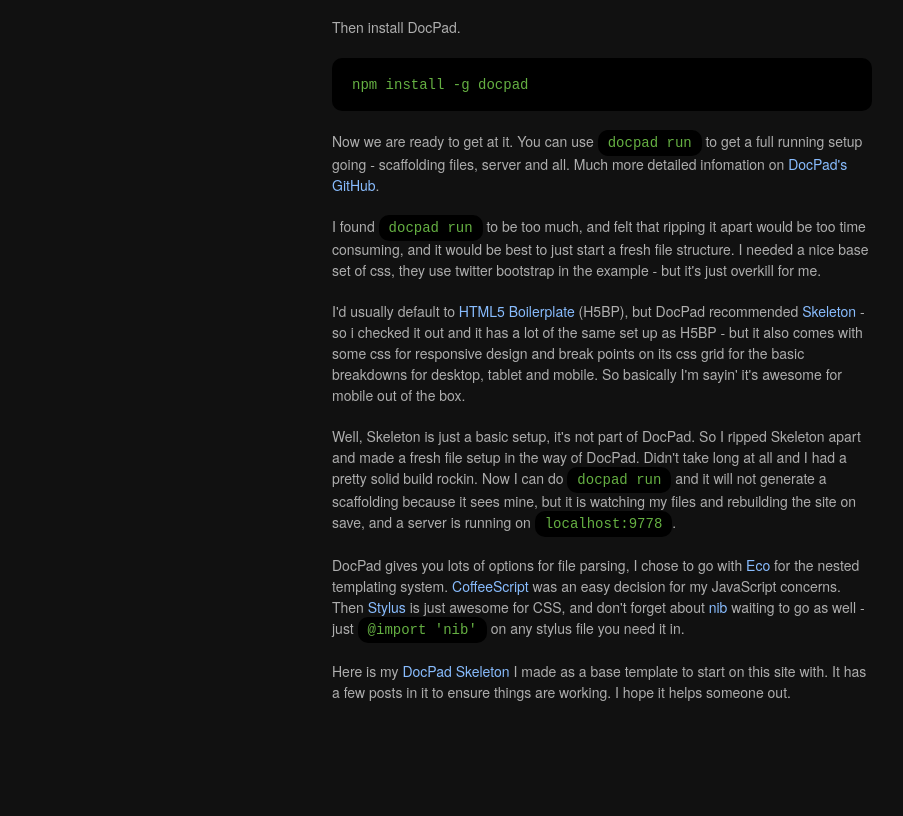
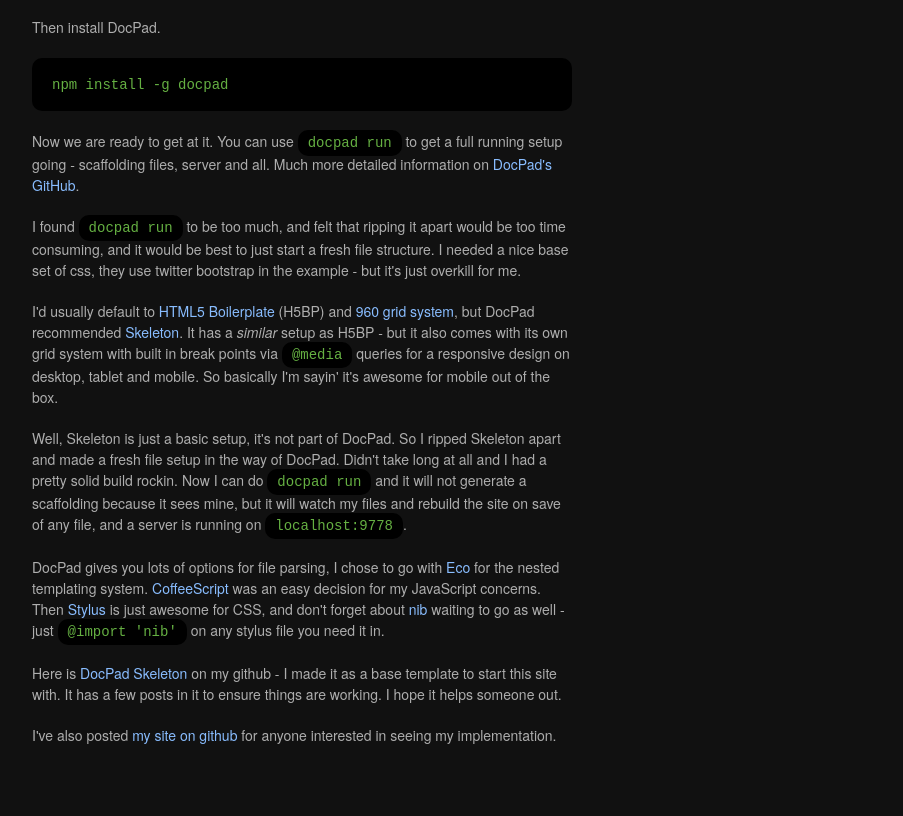
Before and after one commit to ckihneman/chriskihneman.com, a plain HTML site: page out/posts/2012/my-new-site-on-docpad.html in a window 1280 px wide. Shown: the part 621-1437 px from the top of the page, without its empty margins (158-1061 px from the left). Before the commit the page ends 1394 px from the top, so only its background shows below. Drawn offline with Linux system fonts and the light colour scheme.

Commit message:
small content edits

```diff
--- a/out/posts/2012/my-new-site-on-docpad.html
+++ b/out/posts/2012/my-new-site-on-docpad.html
@@ -74,7 +74,7 @@
 
             </div>
         </aside>
-        <section id="mainContent" class="ten columns offset-by-five">
+        <section id="mainContent" class="ten columns">
 
 
 <article>
@@ -101,17 +101,19 @@
 <pre><code>npm install -g docpad
 </code></pre>
 
-<p>Now we are ready to get at it. You can use <code>docpad run</code> to get a full running setup going - scaffolding files, server and all. Much more detailed infomation on <a href="https://github.com/bevry/docpad">DocPad's GitHub</a>.</p>
+<p>Now we are ready to get at it. You can use <code>docpad run</code> to get a full running setup going - scaffolding files, server and all. Much more detailed information on <a href="https://github.com/bevry/docpad">DocPad's GitHub</a>.</p>
 
 <p>I found <code>docpad run</code> to be too much, and felt that ripping it apart would be too time consuming, and it would be best to just start a fresh file structure. I needed a nice base set of css, they use twitter bootstrap in the example - but it's just overkill for me.</p>
 
-<p>I'd usually default to <a href="http://html5boilerplate.com/">HTML5 Boilerplate</a> (H5BP), but DocPad recommended <a href="http://www.getskeleton.com/">Skeleton</a> - so i checked it out and it has a lot of the same set up as H5BP - but it also comes with some css for responsive design and break points on its css grid for the basic breakdowns for desktop, tablet and mobile. So basically I'm sayin' it's awesome for mobile out of the box.</p>
+<p>I'd usually default to <a href="http://html5boilerplate.com/">HTML5 Boilerplate</a> (H5BP) and <a href="http://960.gs/">960 grid system</a>, but DocPad recommended <a href="http://www.getskeleton.com/">Skeleton</a>. It has a <em>similar</em> setup as H5BP - but it also comes with its own grid system with built in break points via <code>@media</code> queries for a responsive design on desktop, tablet and mobile. So basically I'm sayin' it's awesome for mobile out of the box.</p>
 
-<p>Well, Skeleton is just a basic setup, it's not part of DocPad. So I ripped Skeleton apart and made a fresh file setup in the way of DocPad. Didn't take long at all and I had a pretty solid build rockin. Now I can do <code>docpad run</code> and it will not generate a scaffolding because it sees mine, but it is watching my files and rebuilding the site on save, and a server is running on <code>localhost:9778</code>.</p>
+<p>Well, Skeleton is just a basic setup, it's not part of DocPad. So I ripped Skeleton apart and made a fresh file setup in the way of DocPad. Didn't take long at all and I had a pretty solid build rockin. Now I can do <code>docpad run</code> and it will not generate a scaffolding because it sees mine, but it will watch my files and rebuild the site on save of any file, and a server is running on <code>localhost:9778</code>.</p>
 
 <p>DocPad gives you lots of options for file parsing, I chose to go with <a href="https://github.com/sstephenson/eco">Eco</a> for the nested templating system. <a href="http://coffeescript.org/">CoffeeScript</a> was an easy decision for my JavaScript concerns. Then <a href="http://learnboost.github.com/stylus/">Stylus</a> is just awesome for CSS, and don't forget about <a href="https://github.com/visionmedia/nib">nib</a> waiting to go as well - just <code>@import 'nib'</code> on any stylus file you need it in.</p>
 
-<p>Here is my <a href="https://github.com/ckihneman/DocPad-Skeleton">DocPad Skeleton</a> I made as a base template to start on this site with. It has a few posts in it to ensure things are working. I hope it helps someone out.</p>
+<p>Here is <a href="https://github.com/ckihneman/DocPad-Skeleton">DocPad Skeleton</a> on my github - I made it as a base template to start this site with. It has a few posts in it to ensure things are working. I hope it helps someone out.</p>
+
+<p>I've also posted <a href="https://github.com/ckihneman/chriskihneman.com">my site on github</a> for anyone interested in seeing my implementation.</p>
 </article>
 
 <footer>
```
